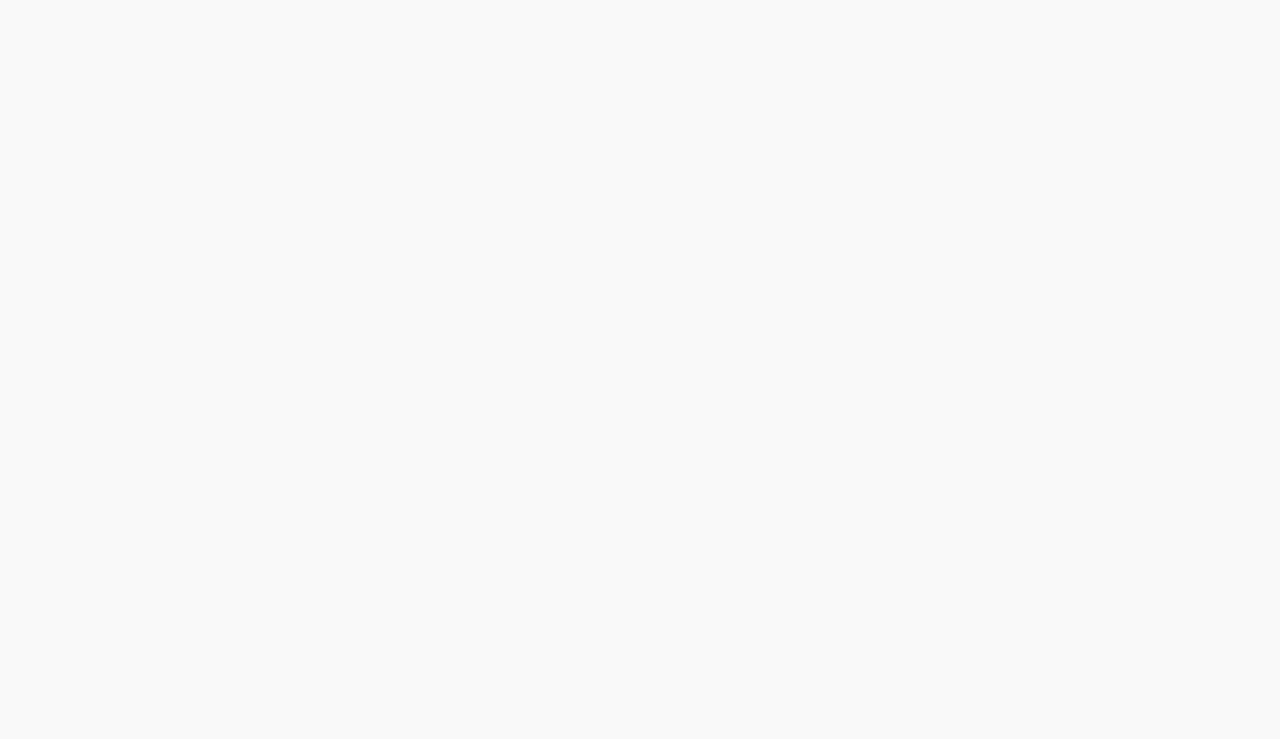
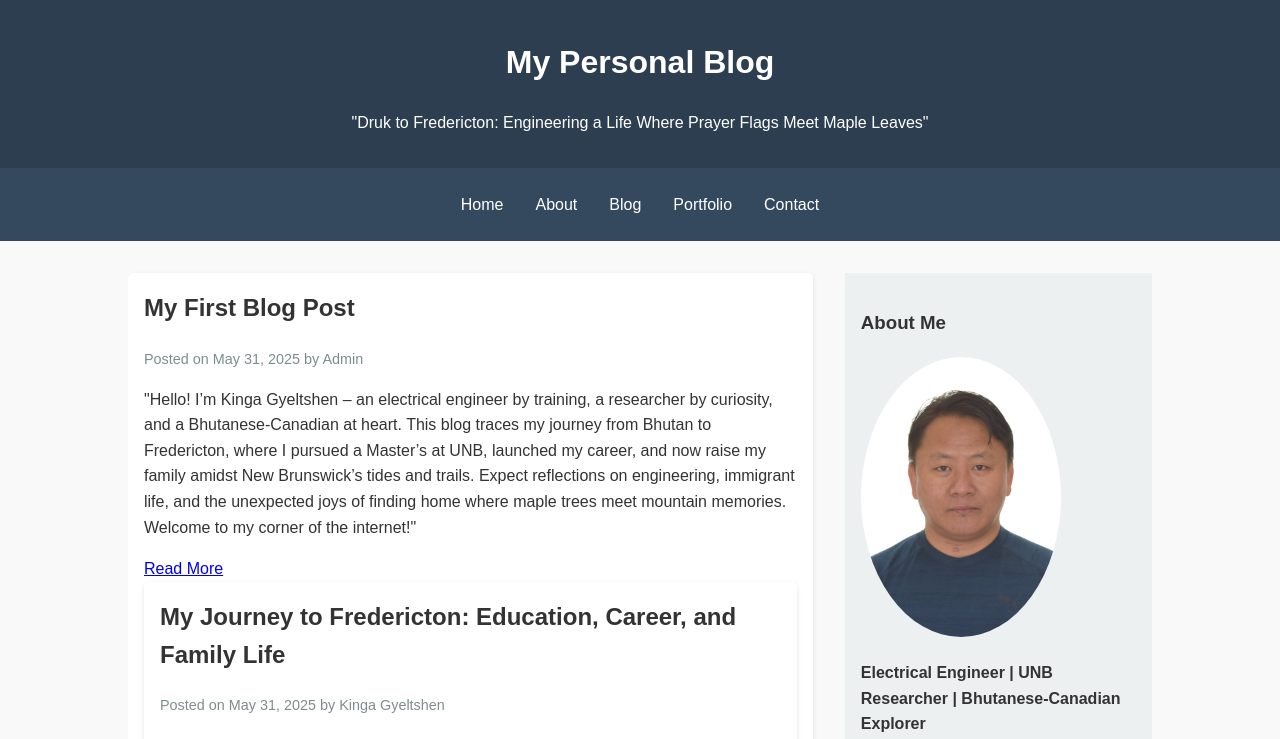
Before and after one commit to Kingden8/kingagyeltshen.github.io, a plain HTML site: page index.html in a window 1280 px wide. Shown: the top 739 px of the page. Drawn offline with Linux system fonts and the light colour scheme.

Commit message:
index.html

```diff
--- a/index.html
+++ b/index.html
@@ -1,10 +1,11 @@
+
 <!DOCTYPE html>
 <html lang="en">
 <head>
     <meta charset="UTF-8">
     <meta name="viewport" content="width=device-width, initial-scale=1.0">
     <title>Kinga Gyeltshen's Personal Blog</title>
- <style>
+    <style>
         /* Basic CSS styling */
         body {
             font-family: 'Arial', sans-serif;
@@ -80,7 +81,7 @@
         .post {
             background: #fff;
             margin-bottom: 2rem;
-            padding: 1rem;Add commentMore actions
+            padding: 1rem;
             border-radius: 5px;
             box-shadow: 0 2px 5px rgba(0,0,0,0.1);
         }
@@ -100,7 +101,28 @@
                 float: none;
                 padding-right: 0;
             }
-        <style>
+        }
+    </style>
+</head>
+<body>
+    <header>
+        <h1>My Personal Blog</h1>
+        <p>"Druk to Fredericton: Engineering a Life Where Prayer Flags Meet Maple Leaves"</p>
+    </header>
+
+    <nav>
+        <ul>
+            <li><a href="#">Home</a></li>
+            <li><a href="#">About</a></li>
+            <li><a href="#">Blog</a></li>
+            <li><a href="#">Portfolio</a></li>
+            <li><a href="#">Contact</a></li>
+        </ul>
+    </nav>
+
+    <div class="container">
+        <main class="main">
+            <article class="post">
                 <h2>My First Blog Post</h2>
                 <p class="post-meta">Posted on May 31, 2025 by Admin</p>
                 <p>"Hello! I’m Kinga Gyeltshen – an electrical engineer by training, a researcher by curiosity, and a Bhutanese-Canadian at heart. This blog traces my journey from Bhutan to Fredericton, where I pursued a Master’s at UNB, launched my career, and now raise my family amidst New Brunswick’s tides and trails. Expect reflections on engineering, immigrant life, and the unexpected joys of finding home where maple trees meet mountain memories. Welcome to my corner of the internet!"</p>
@@ -197,7 +219,7 @@
     </div>
 
     <footer>
-        <p>&copy; 2025 My Personal Blog. All rights reserved.</p>
+        <p>&copy; 2023 My Personal Blog. All rights reserved.</p>
     </footer>
 </body>
 </html>
```
